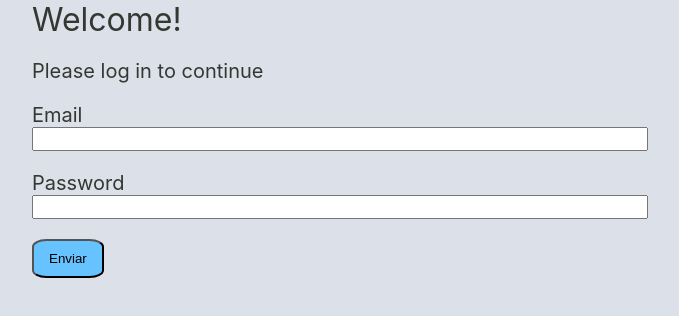
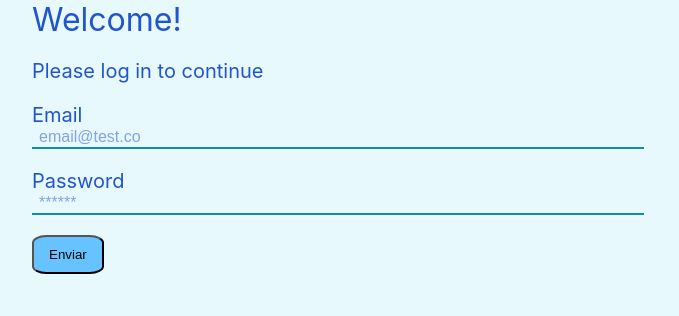
Before and after one commit to saureth/message-bot-front, a React (Create React App) app: page / in a window 1280 px wide. Shown: the top 316 px of the page, without its empty margins (32-711 px from the left). Built offline with nearby package versions, Linux system fonts and the light colour scheme.

Commit message:
[REF] Add color palette and placeholders

```diff
--- a/src/App.js
+++ b/src/App.js
@@ -8,8 +8,8 @@ import Login from './components/screens/auth/Login';
 import styled from 'styled-components';
 
 const AppContainer = styled.div`
-  color: #363732;
-  background-color: #DCE1E9;
+  color: #2155CD;
+  background-color: #E8F9FD;
   height: 100%;
 `;
 
--- a/src/components/screens/auth/Login.js
+++ b/src/components/screens/auth/Login.js
@@ -16,23 +16,49 @@ const Welcome = styled.div`
 
 const Label= styled.label`
     font-size: 20px;
-`
+`;
 
 const Input = styled.input.attrs(props => ({
-    type: 'text'
+    type: 'text',
+    placeholder: 'email@test.co',
 }))
 `
+    outline: 0;
+    border-width: 0 0 2px;
+    border-color: #0F8DA9;
+    background-color: transparent;
     width: 50%;
     min-width: 250px;
     font-size: 16px;
+    color: #173A8C;
+    :focus {
+        border-color: #173A8C;
+    }
+    ::placeholder {
+        color: #84A3E8;
+        padding-left: 5px;
+    }
 `;
 
-const Password = styled(Input).attrs({
-    type: 'password'
+const Password = styled.input.attrs({
+    type: 'password',
+    placeholder: '******'
 })`
+    outline: 0;
+    border-width: 0 0 2px;
+    border-color: #0F8DA9;
+    background-color: transparent;
     width: 50%;
     min-width: 250px;
     font-size: 16px;
+    color: #173A8C;
+    :focus {
+        border-color: #173A8C;
+    }
+    ::placeholder {
+        color: #84A3E8;
+        padding-left: 5px;
+    }
 `;
 
 const Button = styled.button`
@@ -44,6 +70,7 @@ const Button = styled.button`
 const Login = () => {
     return (
         <Container>
+
             <Welcome>Welcome!</Welcome>
             <br />
             <Label> Please log in to continue </Label>
```
